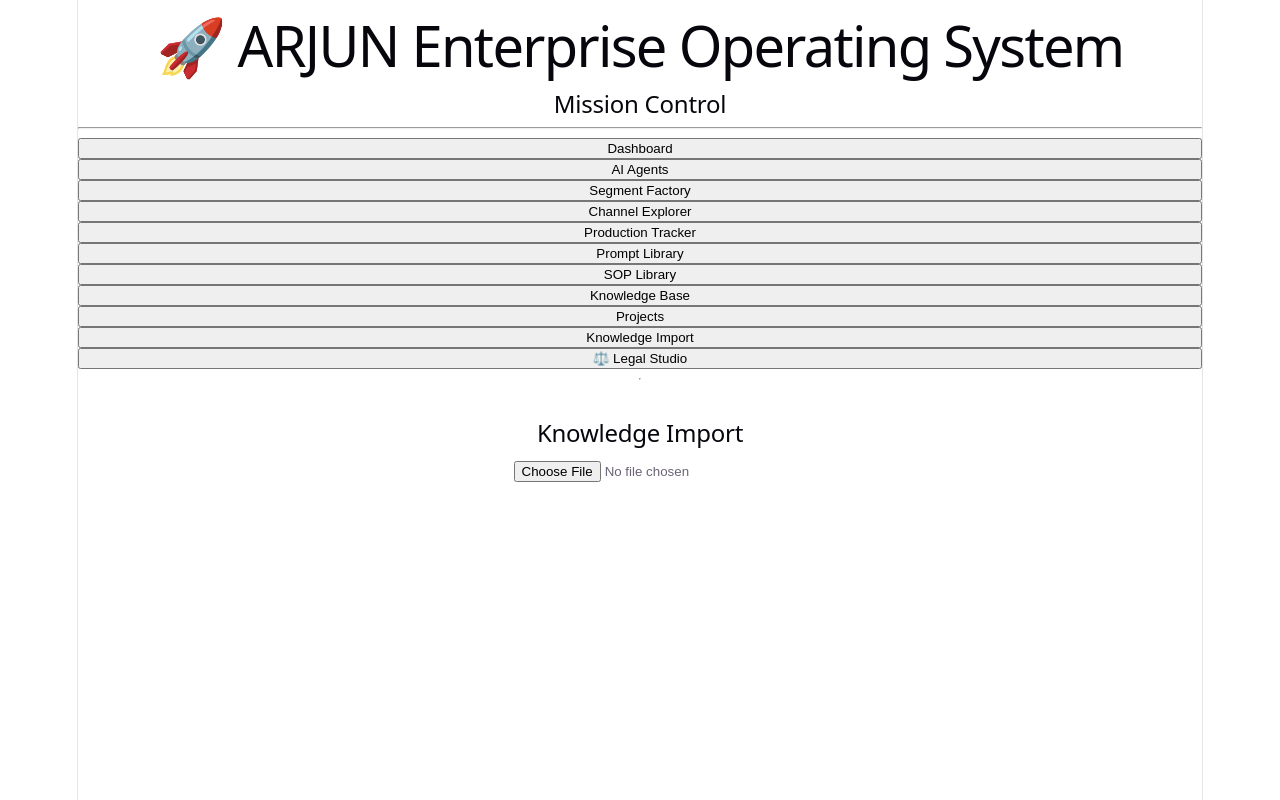
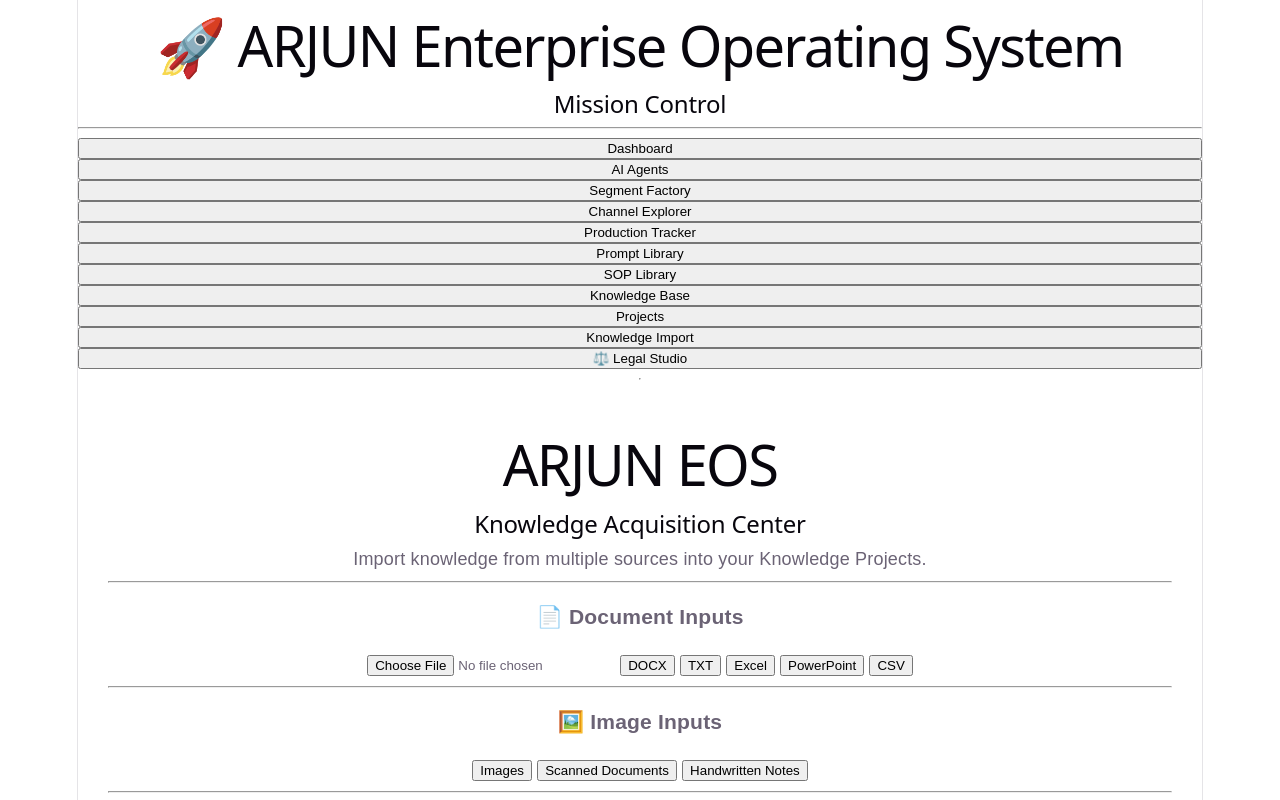
Before and after one commit to pankajnandlalsharma-afk/arjun-eos, a React (Vite) app: page / in a window 1280 px wide. Both pictures are taken after a click on the button "Knowledge Import". Shown: the top 800 px of the page. Built offline with nearby package versions, Linux system fonts and the light colour scheme.

Commit message:
F-001 Knowledge Acquisition Center

```diff
--- a/src/components/KnowledgeImport.jsx
+++ b/src/components/KnowledgeImport.jsx
@@ -5,7 +5,7 @@ export default function KnowledgeImport() {
   const [loading, setLoading] = useState(false);
   const [result, setResult] = useState(null);
 
-  async function handleFile(event) {
+  async function handlePDF(event) {
     const file = event.target.files[0];
 
     if (!file) return;
@@ -24,25 +24,117 @@ export default function KnowledgeImport() {
     setLoading(false);
   }
 
+  function comingSoon(feature) {
+    alert(feature + " support will be added in upcoming sprints.");
+  }
+
   return (
-    <div style={{ padding: "30px" }}>
-      <h2>Knowledge Import</h2>
+    <div style={{ padding: "30px", fontFamily: "Arial" }}>
+
+      <h1>ARJUN EOS</h1>
+
+      <h2>Knowledge Acquisition Center</h2>
+
+      <p>
+        Import knowledge from multiple sources into your Knowledge Projects.
+      </p>
+
+      <hr />
+
+      <h3>📄 Document Inputs</h3>
 
       <input
         type="file"
         accept=".pdf"
-        onChange={handleFile}
+        onChange={handlePDF}
       />
 
-      {loading && <h3>Reading PDF...</h3>}
+      <button onClick={() => comingSoon("DOCX")}>DOCX</button>{" "}
+      <button onClick={() => comingSoon("TXT")}>TXT</button>{" "}
+      <button onClick={() => comingSoon("Excel")}>Excel</button>{" "}
+      <button onClick={() => comingSoon("PowerPoint")}>PowerPoint</button>{" "}
+      <button onClick={() => comingSoon("CSV")}>CSV</button>
+
+      <hr />
+
+      <h3>🖼️ Image Inputs</h3>
+
+      <button onClick={() => comingSoon("Images")}>Images</button>{" "}
+      <button onClick={() => comingSoon("Scanned Documents")}>Scanned Documents</button>{" "}
+      <button onClick={() => comingSoon("Handwritten Notes")}>Handwritten Notes</button>
+
+      <hr />
+
+      <h3>🎤 Audio Inputs</h3>
+
+      <button onClick={() => comingSoon("Audio Upload")}>Audio</button>{" "}
+      <button onClick={() => comingSoon("Voice Notes")}>Voice Notes</button>
+
+      <hr />
+
+      <h3>🎥 Video Inputs</h3>
+
+      <button onClick={() => comingSoon("Video Upload")}>Video</button>{" "}
+      <button onClick={() => comingSoon("YouTube Import")}>YouTube</button>
+
+      <hr />
+
+      <h3>🌐 Website Inputs</h3>
+
+      <button onClick={() => comingSoon("Website URL")}>Website URL</button>{" "}
+      <button onClick={() => comingSoon("RSS Feed")}>RSS Feed</button>{" "}
+      <button onClick={() => comingSoon("API")}>API</button>
+
+      <hr />
+
+      <h3>☁️ Cloud Inputs</h3>
+
+      <button onClick={() => comingSoon("Google Drive")}>Google Drive</button>{" "}
+      <button onClick={() => comingSoon("OneDrive")}>OneDrive</button>{" "}
+      <button onClick={() => comingSoon("Dropbox")}>Dropbox</button>
+
+      <hr />
+
+      <h3>🗄️ Database Inputs</h3>
+
+      <button onClick={() => comingSoon("MySQL")}>MySQL</button>{" "}
+      <button onClick={() => comingSoon("PostgreSQL")}>PostgreSQL</button>{" "}
+      <button onClick={() => comingSoon("MongoDB")}>MongoDB</button>
+
+      <hr />
+
+      <h3>⌨️ Manual Inputs</h3>
+
+      <button onClick={() => comingSoon("Paste Text")}>Paste Text</button>{" "}
+      <button onClick={() => comingSoon("Rich Text Editor")}>Rich Text</button>{" "}
+      <button onClick={() => comingSoon("Voice Dictation")}>Voice</button>
+
+      <hr />
+
+      <h3>🔴 Live Inputs</h3>
+
+      <button onClick={() => comingSoon("Court Updates")}>Court Updates</button>{" "}
+      <button onClick={() => comingSoon("Government Notifications")}>Government Updates</button>
+
+      <hr />
+
+      <h3>📦 Bulk Import</h3>
+
+      <button onClick={() => comingSoon("Multiple PDFs")}>Multiple Files</button>{" "}
+      <button onClick={() => comingSoon("Folder Import")}>Folder Import</button>{" "}
+      <button onClick={() => comingSoon("ZIP Import")}>ZIP Import</button>
+
+      <hr />
+
+      {loading && (
+        <h3>Reading PDF...</h3>
+      )}
 
       {result && result.success && (
         <>
-          <h3>Import Successful</h3>
+          <h3>✅ PDF Imported Successfully</h3>
 
-          <p>
-            <strong>Pages:</strong> {result.pages}
-          </p>
+          <p><strong>Pages:</strong> {result.pages}</p>
 
           <textarea
             rows={20}
@@ -57,8 +149,9 @@ export default function KnowledgeImport() {
       )}
 
       {result && !result.success && (
-        <h3>Error: {result.error}</h3>
+        <h3>❌ Error: {result.error}</h3>
       )}
+
     </div>
   );
 }
```
